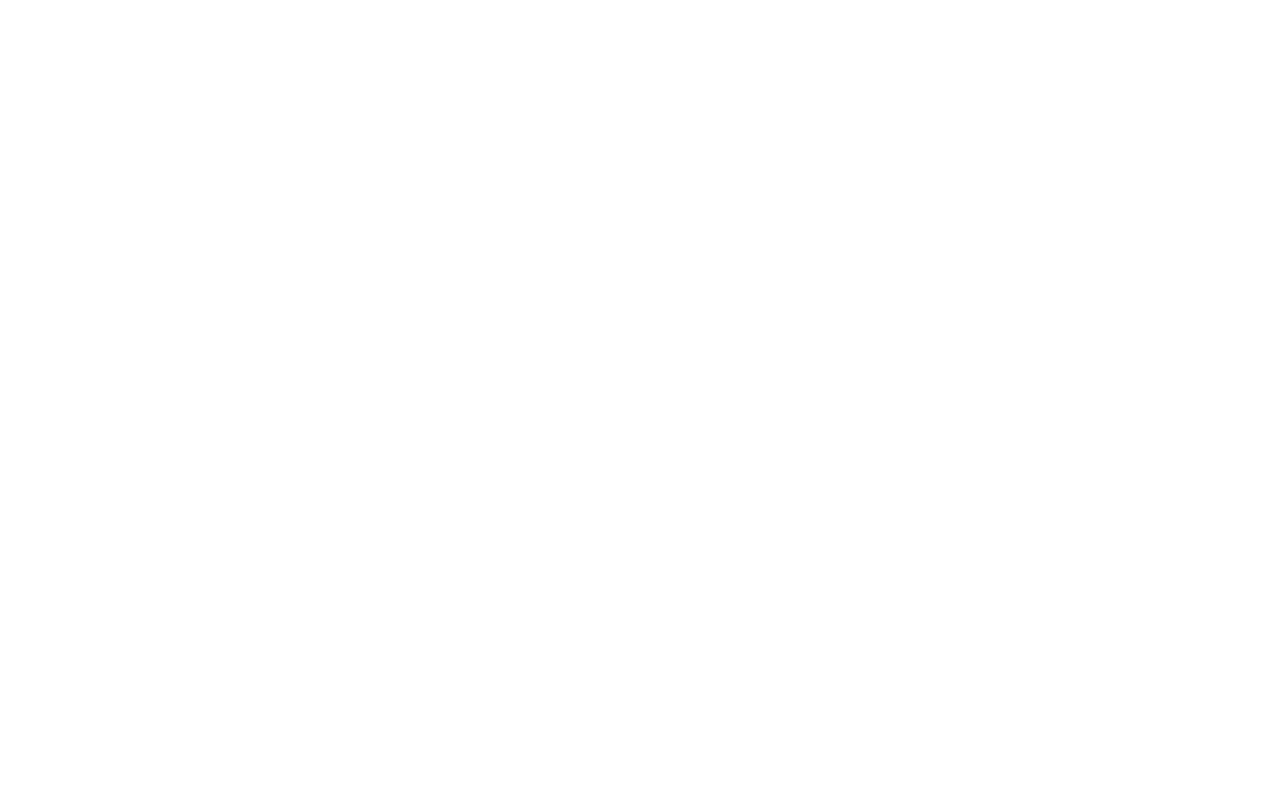
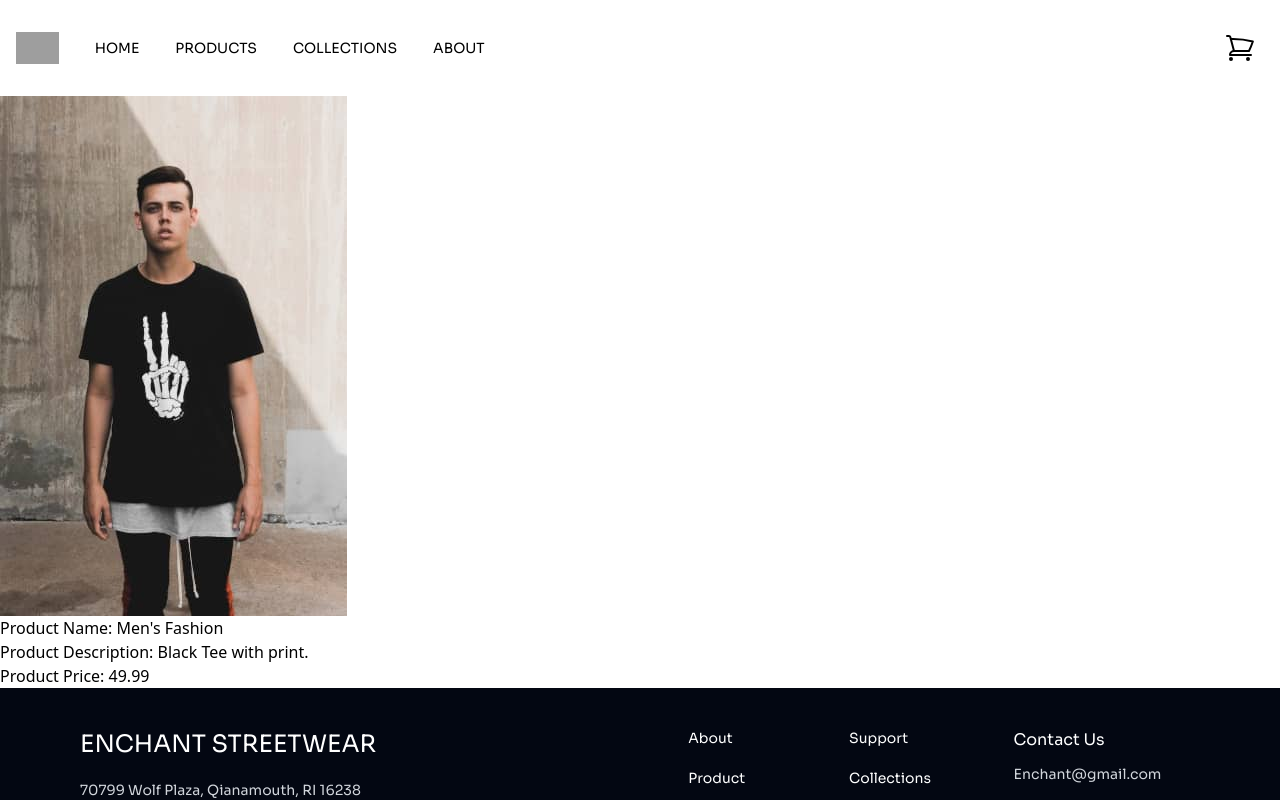
Before and after one commit to h4m24-a/ecommerce-shopping-cart, a React (Vite) app: page /pages/product/1 in a window 1280 px wide. Before the commit this address had no page. Shown: the top 800 px of the page. Built offline with nearby package versions, Linux system fonts and the light colour scheme; grey boxes are pictures that could not be loaded.

Commit message:
added dynamic routing using product id on product page

```diff
--- a/src/App.jsx
+++ b/src/App.jsx
@@ -1,5 +1,6 @@
 import HomePage from "./Pages/HomePage";
 import ProductPage from "./pages/ProductPage";
+import Product from "./pages/Product"
 import Cart from "./pages/Cart"
 import { BrowserRouter as Router, Routes, Route } from "react-router-dom";
 import Collections from "./pages/Collections";
@@ -13,8 +14,7 @@
     <Routes>
       <Route exact path="/" element={<HomePage />} />
       <Route exact path="/pages/productpage" element={<ProductPage />} />
-
-
+      <Route exact path="/pages/product/:id" element={<Product />} />
       <Route exact path="/pages/collections" element={<Collections />} />
       <Route exact path="/pages/about" element={<About />} />
       <Route exact path="/pages/cart" element={<Cart />} />
--- a/src/components/BestSeller.jsx
+++ b/src/components/BestSeller.jsx
@@ -17,19 +17,19 @@
       </div>
       <div className="flex mt-6 items-center justify-center gap-8   flex-col lg:flex-row">
         <Card
-          imageSrc="../assets/bestseller-1.jpg"
+          image="../assets/bestseller-1.jpg"
           imageStyle="object-cover w-full h-full rounded-sm cursor-pointer transition duration-500 hover:opacity-90"
           textStyle=" py-2 "
           description="Trench Coat"
         />
         <Card
-          imageSrc="../assets/bestseller-2.jpg"
+          image="../assets/bestseller-2.jpg"
           imageStyle="object-cover w-full h-full rounded-sm cursor-pointer transition duration-500 hover:opacity-90"
           textStyle=" py-2 "
           description="All Black"
         />
         <Card
-          imageSrc="../assets/bestseller-3.jpg"
+          image="../assets/bestseller-3.jpg"
           imageStyle="object-cover w-full h-full rounded-sm cursor-pointer transition duration-500 hover:opacity-90"
           textStyle=" py-2 "
           description="Grey Jacket"
--- a/src/components/TabSection.jsx
+++ b/src/components/TabSection.jsx
@@ -28,42 +28,42 @@
         </Tab.List>
         <Tab.Panels>
           <Tab.Panel className="mt-14 grid grid-cols-1 md:grid-cols-2 lg:grid-cols-3 xl:grid-cols-4 gap-4">
-            <Card name={"Men's Fashion"} imageSrc="../assets/tshirts/tshirt-1.jpg" imageStyle="object-cover w-full h-full rounded-lg cursor-pointer" textStyle="mt-4" description="Black Tee with print."/>
-            <Card name={"Men's Fashion"} imageSrc="../assets/tshirts/tshirt-2.jpg" imageStyle="object-cover w-full h-full rounded-lg cursor-pointer" textStyle="mt-4" description="White Tee with print."/>
-            <Card name={"Men's Fashion"} imageSrc="../assets/tshirts/tshirt-3.jpg" imageStyle="object-cover w-full h-full rounded-lg cursor-pointer" textStyle="mt-4" description="White Tee with print."/>
-            <Card name={"Men's Fashion"} imageSrc="../assets/tshirts/tshirt-4.jpg" imageStyle="object-cover w-full h-full rounded-lg cursor-pointer" textStyle="mt-4" description="White Tee with print."/>
-            <Card name={"Women's Fashion"} imageSrc="../assets/tshirts/tshirt-5.jpeg" imageStyle="object-cover w-full h-full rounded-lg cursor-pointer" textStyle="mt-4" description="Purple Tee."/>
-            <Card name={"Women's Fashion"} imageSrc="../assets/tshirts/tshirt-6.jpeg" imageStyle="object-cover w-full h-full rounded-lg cursor-pointer" textStyle="mt-4" description="White Tee."/>
-            <Card name={"Women's Fashion"} imageSrc="../assets/tshirts/tshirt-7.jpeg" imageStyle="object-cover w-full h-full rounded-lg cursor-pointer" textStyle="mt-4" description="Black Tee."/>
-            <Card name={"Women's Fashion"} imageSrc="../assets/tshirts/tshirt-8.jpeg" imageStyle="object-cover w-full h-full rounded-lg cursor-pointer" textStyle="mt-4" description="White Tee."/>
+            <Card name={"Men's Fashion"} image="../assets/tshirts/tshirt-1.jpg" imageStyle="object-cover w-full h-full rounded-lg cursor-pointer" textStyle="mt-4" description="Black Tee with print."/>
+            <Card name={"Men's Fashion"} image="../assets/tshirts/tshirt-2.jpg" imageStyle="object-cover w-full h-full rounded-lg cursor-pointer" textStyle="mt-4" description="White Tee with print."/>
+            <Card name={"Men's Fashion"} image="../assets/tshirts/tshirt-3.jpg" imageStyle="object-cover w-full h-full rounded-lg cursor-pointer" textStyle="mt-4" description="White Tee with print."/>
+            <Card name={"Men's Fashion"} image="../assets/tshirts/tshirt-4.jpg" imageStyle="object-cover w-full h-full rounded-lg cursor-pointer" textStyle="mt-4" description="White Tee with print."/>
+            <Card name={"Women's Fashion"} image="../assets/tshirts/tshirt-5.jpeg" imageStyle="object-cover w-full h-full rounded-lg cursor-pointer" textStyle="mt-4" description="Purple Tee."/>
+            <Card name={"Women's Fashion"} image="../assets/tshirts/tshirt-6.jpeg" imageStyle="object-cover w-full h-full rounded-lg cursor-pointer" textStyle="mt-4" description="White Tee."/>
+            <Card name={"Women's Fashion"} image="../assets/tshirts/tshirt-7.jpeg" imageStyle="object-cover w-full h-full rounded-lg cursor-pointer" textStyle="mt-4" description="Black Tee."/>
+            <Card name={"Women's Fashion"} image="../assets/tshirts/tshirt-8.jpeg" imageStyle="object-cover w-full h-full rounded-lg cursor-pointer" textStyle="mt-4" description="White Tee."/>
           </Tab.Panel>
 
           <Tab.Panel className="mt-14 grid grid-cols-1 md:grid-cols-2 lg:grid-cols-3 xl:grid-cols-4 gap-4">
-          <Card name={"Men's Fashion"} imageSrc="../assets/hoodies/hoodie-1.jpeg" imageStyle="object-cover w-full h-full rounded-lg cursor-pointer" textStyle="mt-4" description="Cream Hoodie."/>
-          <Card name={"Men's Fashion"} imageSrc="../assets/hoodies/hoodie-2.jpeg" imageStyle="object-cover w-full h-full rounded-lg cursor-pointer" textStyle="mt-4" description="Black Hoodie."/>
-          <Card name={"Women's Fashion"} imageSrc="../assets/hoodies/hoodie-3.jpeg" imageStyle="object-cover w-full h-full rounded-lg cursor-pointer" textStyle="mt-4" description="Green Hoodie."/>
-          <Card name={"Men's Fashion"} imageSrc="../assets/hoodies/hoodie-4.jpeg" imageStyle="object-cover w-full h-full rounded-lg cursor-pointer" textStyle="mt-4" description="Cream Hoodie."/>
+          <Card name={"Men's Fashion"} image="../assets/hoodies/hoodie-1.jpeg" imageStyle="object-cover w-full h-full rounded-lg cursor-pointer" textStyle="mt-4" description="Cream Hoodie."/>
+          <Card name={"Men's Fashion"} image="../assets/hoodies/hoodie-2.jpeg" imageStyle="object-cover w-full h-full rounded-lg cursor-pointer" textStyle="mt-4" description="Black Hoodie."/>
+          <Card name={"Women's Fashion"} image="../assets/hoodies/hoodie-3.jpeg" imageStyle="object-cover w-full h-full rounded-lg cursor-pointer" textStyle="mt-4" description="Green Hoodie."/>
+          <Card name={"Men's Fashion"} image="../assets/hoodies/hoodie-4.jpeg" imageStyle="object-cover w-full h-full rounded-lg cursor-pointer" textStyle="mt-4" description="Cream Hoodie."/>
           </Tab.Panel>
 
           <Tab.Panel className="mt-14 grid grid-cols-1 md:grid-cols-2 lg:grid-cols-3 xl:grid-cols-4 gap-4" >
-          <Card name={"Men's Fashion"} imageSrc="../assets/sweatshirts/sweatshirt-1.jpeg" imageStyle="object-cover w-full h-full rounded-lg cursor-pointer" textStyle="mt-4" description="Green Sweatshirt."/>
-          <Card name={"Men's Fashion"} imageSrc="../assets/sweatshirts/sweatshirt-2.jpeg" imageStyle="object-cover w-full h-full rounded-lg cursor-pointer" textStyle="mt-4" description="White Sweatshirt."/>
-          <Card name={"Men's Fashion"} imageSrc="../assets/sweatshirts/sweatshirt-3.jpeg" imageStyle="object-cover w-full h-full rounded-lg cursor-pointer" textStyle="mt-4" description="Cream Sweatshirt."/>
-          <Card name={"Men's Fashion"} imageSrc="../assets/sweatshirts/sweatshirt-4.jpeg" imageStyle="object-cover w-full h-full rounded-lg cursor-pointer" textStyle="mt-4" description="Red Sweatshirt."/>
+          <Card name={"Men's Fashion"} image="../assets/sweatshirts/sweatshirt-1.jpeg" imageStyle="object-cover w-full h-full rounded-lg cursor-pointer" textStyle="mt-4" description="Green Sweatshirt."/>
+          <Card name={"Men's Fashion"} image="../assets/sweatshirts/sweatshirt-2.jpeg" imageStyle="object-cover w-full h-full rounded-lg cursor-pointer" textStyle="mt-4" description="White Sweatshirt."/>
+          <Card name={"Men's Fashion"} image="../assets/sweatshirts/sweatshirt-3.jpeg" imageStyle="object-cover w-full h-full rounded-lg cursor-pointer" textStyle="mt-4" description="Cream Sweatshirt."/>
+          <Card name={"Men's Fashion"} image="../assets/sweatshirts/sweatshirt-4.jpeg" imageStyle="object-cover w-full h-full rounded-lg cursor-pointer" textStyle="mt-4" description="Red Sweatshirt."/>
           </Tab.Panel>
 
           <Tab.Panel className="mt-14 grid grid-cols-1 md:grid-cols-2 lg:grid-cols-3 xl:grid-cols-4 gap-4" >
-          <Card name={"Women's Fashion"} imageSrc="../assets/jackets/jacket-1.jpeg" imageStyle="object-cover w-full h-full rounded-lg cursor-pointer" textStyle="mt-4" description="Yellow Jacket."/>
-          <Card name={"Women's Fashion"} imageSrc="../assets/jackets/jacket-2.jpeg" imageStyle="object-cover w-full h-full rounded-lg cursor-pointer" textStyle="mt-4" description="Orange jacket."/>
-          <Card name={"Men's Fashion"} imageSrc="../assets/jackets/jacket-3.jpeg" imageStyle="object-cover w-full h-full rounded-lg cursor-pointer" textStyle="mt-4" description="Puffer Jacket."/>
-          <Card name={"Men's Fashion"} imageSrc="../assets/jackets/jacket-4.jpeg" imageStyle="object-cover w-full h-full rounded-lg cursor-pointer" textStyle="mt-4" description="checkered Jacket."/>
+          <Card name={"Women's Fashion"} image="../assets/jackets/jacket-1.jpeg" imageStyle="object-cover w-full h-full rounded-lg cursor-pointer" textStyle="mt-4" description="Yellow Jacket."/>
+          <Card name={"Women's Fashion"} image="../assets/jackets/jacket-2.jpeg" imageStyle="object-cover w-full h-full rounded-lg cursor-pointer" textStyle="mt-4" description="Orange jacket."/>
+          <Card name={"Men's Fashion"} image="../assets/jackets/jacket-3.jpeg" imageStyle="object-cover w-full h-full rounded-lg cursor-pointer" textStyle="mt-4" description="Puffer Jacket."/>
+          <Card name={"Men's Fashion"} image="../assets/jackets/jacket-4.jpeg" imageStyle="object-cover w-full h-full rounded-lg cursor-pointer" textStyle="mt-4" description="checkered Jacket."/>
           </Tab.Panel>
 
           <Tab.Panel className="mt-14 grid grid-cols-1 md:grid-cols-2 lg:grid-cols-3 xl:grid-cols-4 gap-4" >
-          <Card name={"Women's Fashion"} imageSrc="../assets/sneakers/sneaker-1.jpg" imageStyle="object-cover w-full h-full rounded-lg cursor-pointer" textStyle="mt-4" description="colored Sneakers."/>
-          <Card name={"Women's Fashion"} imageSrc="../assets/sneakers/sneaker-2.jpg" imageStyle="object-cover w-full h-full rounded-lg cursor-pointer" textStyle="mt-4" description="colored Sneakers."/>
-          <Card name={"Men's Fashion"} imageSrc="../assets/sneakers/sneaker-3.jpg" imageStyle="object-cover w-full h-full rounded-lg cursor-pointer" textStyle="mt-4" description="colored Sneakers."/>
-          <Card name={"Men's Fashion"} imageSrc="../assets/sneakers/sneaker-4.jpg" imageStyle="object-cover w-full h-full rounded-lg cursor-pointer" textStyle="mt-4" description="colored Sneakers."/>
+          <Card name={"Women's Fashion"} image="../assets/sneakers/sneaker-1.jpg" imageStyle="object-cover w-full h-full rounded-lg cursor-pointer" textStyle="mt-4" description="colored Sneakers."/>
+          <Card name={"Women's Fashion"} image="../assets/sneakers/sneaker-2.jpg" imageStyle="object-cover w-full h-full rounded-lg cursor-pointer" textStyle="mt-4" description="colored Sneakers."/>
+          <Card name={"Men's Fashion"} image="../assets/sneakers/sneaker-3.jpg" imageStyle="object-cover w-full h-full rounded-lg cursor-pointer" textStyle="mt-4" description="colored Sneakers."/>
+          <Card name={"Men's Fashion"} image="../assets/sneakers/sneaker-4.jpg" imageStyle="object-cover w-full h-full rounded-lg cursor-pointer" textStyle="mt-4" description="colored Sneakers."/>
           </Tab.Panel>
         </Tab.Panels>
       </Tab.Group>
--- a/src/components/ui/Card.jsx
+++ b/src/components/ui/Card.jsx
@@ -1,11 +1,11 @@
 import PropTypes from "prop-types";
 
-const Card = ({ textStyle, imageStyle, imageSrc, name, description, price }) => {
+const Card = ({ textStyle, imageStyle, image, name, description, price }) => {
   return (
     <div className="flex flex-col md:flex-row">
       <div className="flex flex-col bg-white">
         <div className="flex">
-          <img src={imageSrc} alt={name} className={imageStyle} />
+          <img src={image} alt={name} className={imageStyle} />
         </div>
 
 
@@ -29,7 +29,7 @@
 Card.propTypes = {
   description: PropTypes.string,
   name: PropTypes.string,
-  imageSrc: PropTypes.string,
+  image: PropTypes.string,
   price: PropTypes.string,
   textStyle: PropTypes.node,
   imageStyle: PropTypes.node,
--- a/src/components/ui/ProductCard.jsx
+++ b/src/components/ui/ProductCard.jsx
@@ -1,13 +1,13 @@
 import PropTypes from "prop-types";
 import Button from "./Button";
 
-const Card = ({textStyle, imageStyle, imageSrc, name, description, price, moreInfo}) => {
+const Card = ({textStyle, imageStyle, image, name, description, price, moreInfo}) => {
   return (
     <div className="flex flex-col md:flex-row">
       <div className="flex flex-col bg-white">
         {/* Full-width image with object-cover fit */}
         <div className="flex">
-          <img src={imageSrc} alt={name} className={imageStyle} />
+          <img src={image} alt={name} className={imageStyle} />
         </div>
 
         {/* Text content */}
@@ -34,7 +34,7 @@
 Card.propTypes = {
   description: PropTypes.string,
   name: PropTypes.string,
-  imageSrc: PropTypes.string,
+  image: PropTypes.string,
   price: PropTypes.string,
   textStyle: PropTypes.node,
   imageStyle: PropTypes.node,
--- a/src/pages/Product.jsx
+++ b/src/pages/Product.jsx
@@ -1,16 +1,33 @@
-import Footer from "../components/Footer"
-import NavBar from "../components/NavBar"
-
+import React from 'react';
+import NavBar from '../components/NavBar';
+import Footer from '../components/Footer';
+import { useParams } from 'react-router-dom';
+import productData from '../productData' // Adjust the path accordingly
 
 const Products = () => {
+  const { id,  } = useParams();
+
+  // Find the product with the given id in all categories
+  const allProducts = Object.values(productData).flat();
+  const product = allProducts.find((product) => product.id.toString() === id);
+  const {image, name, description, price} = product
+
   return (
     <div>
-        <NavBar />
-        <p>Product page</p>
-        <Footer />
+      <NavBar />
+      {product ? (
+        <div>
+          <img src={image} alt={`Product ${id}`} />
+          <p>Product Name: {name}</p>
+          <p>Product Description: {description}</p>
+          <p>Product Price: {price}</p>
+        </div>
+      ) : (
+        <p>Product not found</p>
+      )}
+      <Footer />
+    </div>
+  );
+};
 
-    </div>
-  )
-}
-
-export default Products
+export default Products;
--- a/src/pages/ProductPage.jsx
+++ b/src/pages/ProductPage.jsx
@@ -35,7 +35,7 @@
                       key={product.id}
                       description={product.description}
                       textStyle="text-center mt-2 mb-2 flex flex-col  item-center justify-between text-black lg:flex-row"
-                      imageSrc ={product.imageSrc}
+                      image ={product.image}
                       imageStyle=" rounded-sm object-cover hover:outline"
                       price={product.price}
                       moreInfo={() => navigate(`/pages/product/${product?.id}`)}
--- a/src/productData.js
+++ b/src/productData.js
@@ -1,37 +1,37 @@
 const productData = {
     tshirts: [
-      { id: 1, name: "Men's Fashion", imageSrc: "../assets/tshirts/tshirt-1.jpg", description: "Black Tee with print.", price: "49.99" },
-      { id: 2, name: "Men's Fashion", imageSrc: "../assets/tshirts/tshirt-2.jpg", description: "White Tee with print.", price: "49.99" },
-      { id: 3, name: "Men's Fashion", imageSrc: "../assets/tshirts/tshirt-3.jpg", description: "White Tee with print.", price: "49.99" },
-      { id: 4, name: "Men's Fashion", imageSrc: "../assets/tshirts/tshirt-4.jpg", description: "White Tee with print.", price: "49.99" },
-      { id: 5, name: "Women's Fashion", imageSrc: "../assets/tshirts/tshirt-5.jpeg", description: "Purple Tee.", price: "49.99" },
-      { id: 6, name: "Women's Fashion", imageSrc: "../assets/tshirts/tshirt-6.jpeg", description: "White Tee.", price: "49.99" },
-      { id: 7, name: "Women's Fashion", imageSrc: "../assets/tshirts/tshirt-7.jpeg", description: "Black Tee.", price: "49.99" },
-      { id: 8, name: "Women's Fashion", imageSrc: "../assets/tshirts/tshirt-8.jpeg", description: "White Tee.", price: "49.99" },
+      { id: 1, name: "Men's Fashion", image: "/assets/tshirts/tshirt-1.jpg", description: "Black Tee with print.", price: "49.99" },
+      { id: 2, name: "Men's Fashion", image: "/assets/tshirts/tshirt-2.jpg", description: "White Tee with print.", price: "49.99" },
+      { id: 3, name: "Men's Fashion", image: "/assets/tshirts/tshirt-3.jpg", description: "White Tee with print.", price: "49.99" },
+      { id: 4, name: "Men's Fashion", image: "/assets/tshirts/tshirt-4.jpg", description: "White Tee with print.", price: "49.99" },
+      { id: 5, name: "Women's Fashion", image: "/assets/tshirts/tshirt-5.jpeg", description: "Purple Tee.", price: "49.99" },
+      { id: 6, name: "Women's Fashion", image: "/assets/tshirts/tshirt-6.jpeg", description: "White Tee.", price: "49.99" },
+      { id: 7, name: "Women's Fashion", image: "/assets/tshirts/tshirt-7.jpeg", description: "Black Tee.", price: "49.99" },
+      { id: 8, name: "Women's Fashion", image: "/assets/tshirts/tshirt-8.jpeg", description: "White Tee.", price: "49.99" },
     ],
     hoodies: [
-      { id: 9, name: "Men's Fashion", imageSrc: "../assets/hoodies/hoodie-1.jpeg", description: "Cream Hoodie.", price: "49.99" },
-      { id: 10, name: "Men's Fashion", imageSrc: "../assets/hoodies/hoodie-2.jpeg", description: "Black Hoodie.", price: "49.99" },
-      { id: 11, name: "Women's Fashion", imageSrc: "../assets/hoodies/hoodie-3.jpeg", description: "Green Hoodie.", price: "49.99" },
-      { id: 12, name: "Men's Fashion", imageSrc: "../assets/hoodies/hoodie-4.jpeg", description: "Cream Hoodie.", price: "49.99" },
+      { id: 9, name: "Men's Fashion", image: "/assets/hoodies/hoodie-1.jpeg", description: "Cream Hoodie.", price: "49.99" },
+      { id: 10, name: "Men's Fashion", image: "/assets/hoodies/hoodie-2.jpeg", description: "Black Hoodie.", price: "49.99" },
+      { id: 11, name: "Women's Fashion", image: "/assets/hoodies/hoodie-3.jpeg", description: "Green Hoodie.", price: "49.99" },
+      { id: 12, name: "Men's Fashion", image: "/assets/hoodies/hoodie-4.jpeg", description: "Cream Hoodie.", price: "49.99" },
     ],
     sweatshirts: [
-      { id: 13, name: "Men's Fashion", imageSrc: "../assets/sweatshirts/sweatshirt-1.jpeg", description: "Green Sweatshirt.", price: "49.99" },
-      { id: 14, name: "Men's Fashion", imageSrc: "../assets/sweatshirts/sweatshirt-2.jpeg", description: "White Sweatshirt.", price: "49.99" },
-      { id: 15, name: "Men's Fashion", imageSrc: "../assets/sweatshirts/sweatshirt-3.jpeg", description: "Cream Sweatshirt.", price: "49.99" },
-      { id: 16, name: "Men's Fashion", imageSrc: "../assets/sweatshirts/sweatshirt-4.jpeg", description: "Red Sweatshirt.", price: "49.99" },
+      { id: 13, name: "Men's Fashion", image: "/assets/sweatshirts/sweatshirt-1.jpeg", description: "Green Sweatshirt.", price: "49.99" },
+      { id: 14, name: "Men's Fashion", image: "/assets/sweatshirts/sweatshirt-2.jpeg", description: "White Sweatshirt.", price: "49.99" },
+      { id: 15, name: "Men's Fashion", image: "/assets/sweatshirts/sweatshirt-3.jpeg", description: "Cream Sweatshirt.", price: "49.99" },
+      { id: 16, name: "Men's Fashion", image: "/assets/sweatshirts/sweatshirt-4.jpeg", description: "Red Sweatshirt.", price: "49.99" },
     ],
     jackets: [
-      { id: 17, name: "Women's Fashion", imageSrc: "../assets/jackets/jacket-1.jpeg", description: "Yellow Jacket.", price: "49.99" },
-      { id: 18, name: "Women's Fashion", imageSrc: "../assets/jackets/jacket-2.jpeg", description: "Orange jacket.", price: "49.99" },
-      { id: 19, name: "Men's Fashion", imageSrc: "../assets/jackets/jacket-3.jpeg", description: "Puffer Jacket.", price: "49.99" },
-      { id: 20, name: "Men's Fashion", imageSrc: "../assets/jackets/jacket-4.jpeg", description: "Checkered Jacket.", price: "49.99" },
+      { id: 17, name: "Women's Fashion", image: "/assets/jackets/jacket-1.jpeg", description: "Yellow Jacket.", price: "49.99" },
+      { id: 18, name: "Women's Fashion", image: "/assets/jackets/jacket-2.jpeg", description: "Orange jacket.", price: "49.99" },
+      { id: 19, name: "Men's Fashion", image: "/assets/jackets/jacket-3.jpeg", description: "Puffer Jacket.", price: "49.99" },
+      { id: 20, name: "Men's Fashion", image: "/assets/jackets/jacket-4.jpeg", description: "Checkered Jacket.", price: "49.99" },
     ],
     sneakers: [
-      { id: 21, name: "Women's Fashion", imageSrc: "../assets/sneakers/sneaker-1.jpg", description: "Colored Sneakers.", price: "49.99" },
-      { id: 22, name: "Women's Fashion", imageSrc: "../assets/sneakers/sneaker-2.jpg", description: "Colored Sneakers.", price: "49.99" },
-      { id: 23, name: "Men's Fashion", imageSrc: "../assets/sneakers/sneaker-3.jpg", description: "Colored Sneakers.", price: "49.99" },
-      { id: 24, name: "Men's Fashion", imageSrc: "../assets/sneakers/sneaker-4.jpg", description: "Colored Sneakers.", price: "49.99" },
+      { id: 21, name: "Women's Fashion", image: "/assets/sneakers/sneaker-1.jpg", description: "Colored Sneakers.", price: "49.99" },
+      { id: 22, name: "Women's Fashion", image: "/assets/sneakers/sneaker-2.jpg", description: "Colored Sneakers.", price: "49.99" },
+      { id: 23, name: "Men's Fashion", image: "/assets/sneakers/sneaker-3.jpg", description: "Colored Sneakers.", price: "49.99" },
+      { id: 24, name: "Men's Fashion", image: "/assets/sneakers/sneaker-4.jpg", description: "Colored Sneakers.", price: "49.99" },
     ],
   };
 
```
